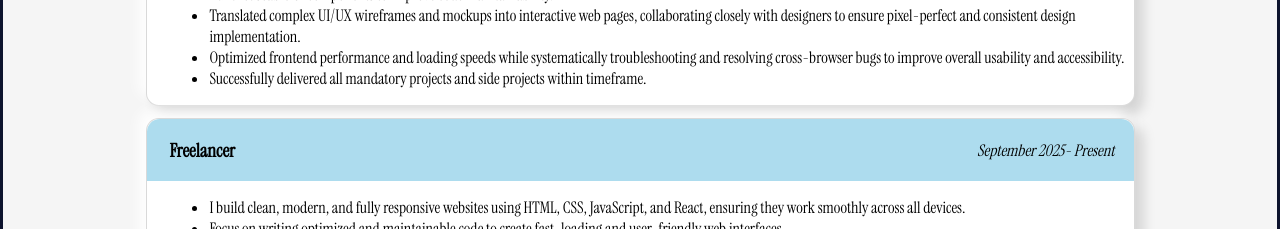
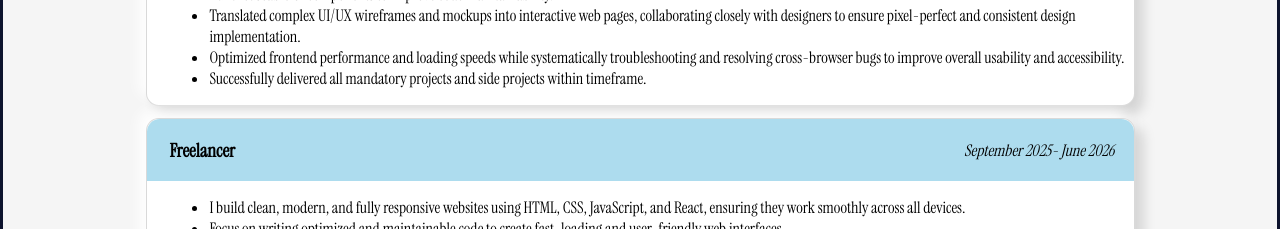
Before and after one commit to DeepakSingh9999/Portfolio, a React (Vite) app: page / in a window 1280 px wide. Shown: the part 3780-4009 px from the top of the page. Built offline with nearby package versions, Linux system fonts and the light colour scheme.

Commit message:
Update experiences.jsx

```diff
--- a/src/assets/components/experiences.jsx
+++ b/src/assets/components/experiences.jsx
@@ -25,7 +25,7 @@ export default function Experience(){
                     <div className="experience bottom-animation">
                         <div className="experience-heading">
                             <h3 className="experience-title">Freelancer</h3>
-                            <p className="experience-duration">September 2025- Present</p>
+                            <p className="experience-duration">September 2025- June 2026</p>
                         </div>
                         <div className="experience-description">
                             <ul>
```
